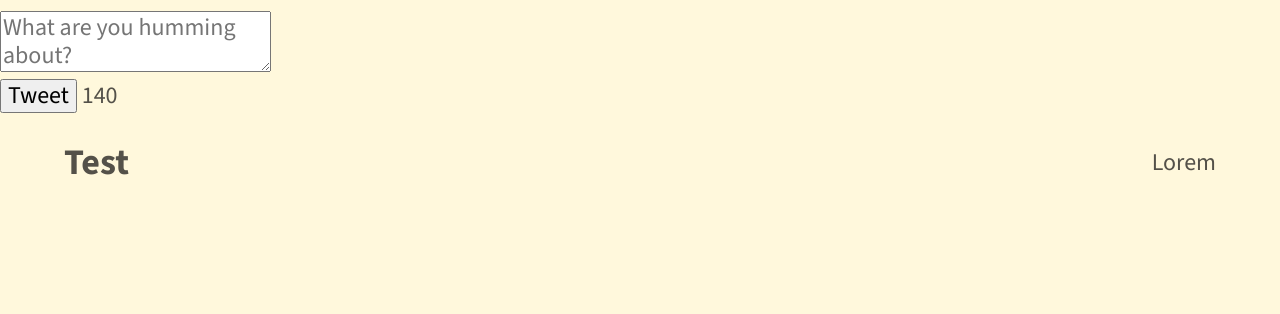
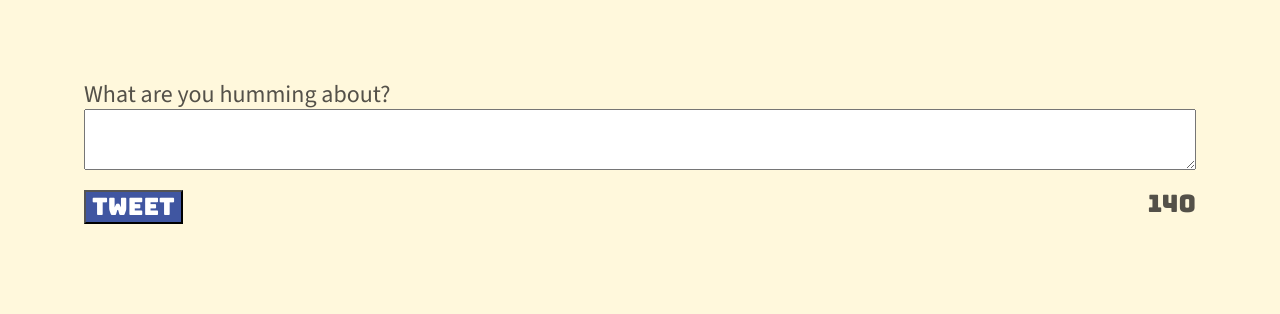
Before and after one commit to TayrineSoares/tweeter, a website: page public/index.html in a window 1280 px wide. Shown: the part 610-924 px from the top of the page. Before the commit the page ends 824 px from the top, so only its background shows below. Drawn offline with nearby package versions, Linux system fonts and the light colour scheme.

Commit message:
style the form

```diff
--- a/public/index.html
+++ b/public/index.html
@@ -17,6 +17,7 @@
     <link rel="stylesheet" href="/styles/layout.css" type="text/css" />
     <link rel="stylesheet" href="/styles/nav.css" type="text/css" />
     <link rel="stylesheet" href="/styles/header.css" type="text/css" />
+    <link rel="stylesheet" href="/styles/new-tweet.css" type="text/css" />
 
     <!-- External JS -->
     <script src="https://ajax.googleapis.com/ajax/libs/jquery/3.4.1/jquery.min.js"></script>
@@ -57,22 +58,24 @@
 
     <section class="new-tweet">
       <h2>Compose Tweet</h2>
-      <form>
-        <!-- <label for="tweet-text"> What are you humming about?</label> -->
-        <textarea name="text" id="tweet-text" placeholder="What are you humming about?"></textarea>
-        <div>
-          <button type="submit">Tweet</button>
+
+      <form class="tweet-form" action="/tweets/" method="POST">
+        <label for="tweet-text"> What are you humming about?</label>
+        <textarea name="text" id="tweet-text"></textarea>
+        <div class="counter-line">
+          <button type="submit" class="submit-button">Tweet</button>
           <output name="counter" class="counter" for="tweet-text">140</output>
         </div>
+
       </form>
     </section>
 
 
-    <main class="container">
+    <!-- <main class="container">
       <h2>Test</h2>
       <p>Lorem </p>
 
-    </main>
+    </main> -->
 
 
   </body>
--- /dev/null
+++ b/public/styles/new-tweet.css
@@ -0,0 +1,35 @@
+.new-tweet {
+  display: flex;
+  flex-direction: column;
+  align-items: center;
+  justify-content: space-between;
+  border: black;
+}
+
+.tweet-form {
+  display: flex;
+  width: 90%;
+  flex-direction: column;
+  justify-content: space-between;
+  padding: 20px;
+  margin: 50px;
+  border-bottom: black
+
+}
+
+.counter-line {
+  display: flex;
+  flex-direction: row;
+  justify-content: space-between;
+  margin: 20px 0;
+}
+
+.submit-button {
+  background-color: #4056A1;
+  font-family: 'Bungee';
+  color: white;
+}
+
+.counter {
+  font-family: 'Bungee';
+}
--- a/server/data-files/initial-tweets.json
+++ b/server/data-files/initial-tweets.json
@@ -8,7 +8,7 @@
     "content": {
       "text": "If I have seen further it is by standing on the shoulders of giants"
     },
-    "created_at": 1734311239039
+    "created_at": 1734312532868
   },
   {
     "user": {
@@ -19,6 +19,6 @@
     "content": {
       "text": "Je pense , donc je suis"
     },
-    "created_at": 1734397639039
+    "created_at": 1734398932868
   }
 ]
```
